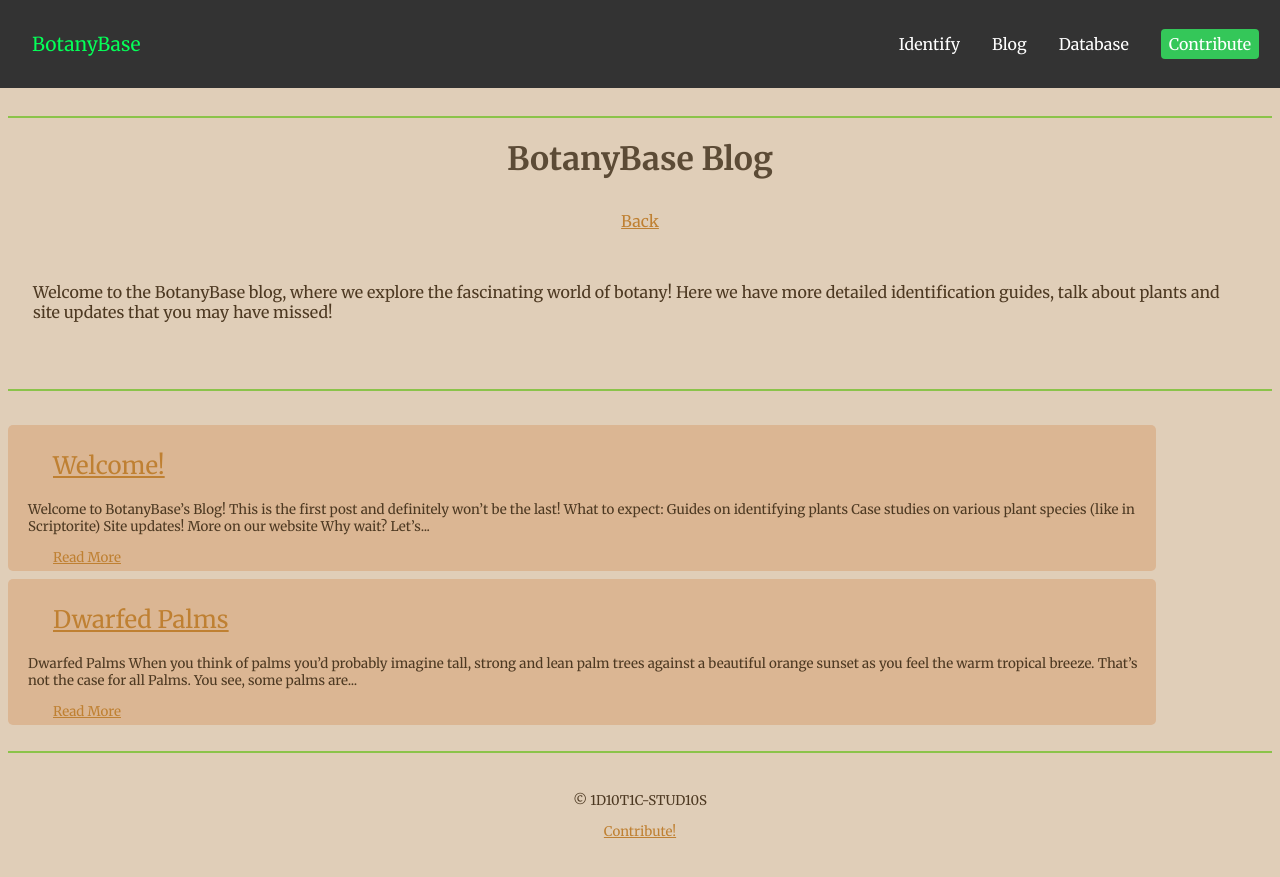
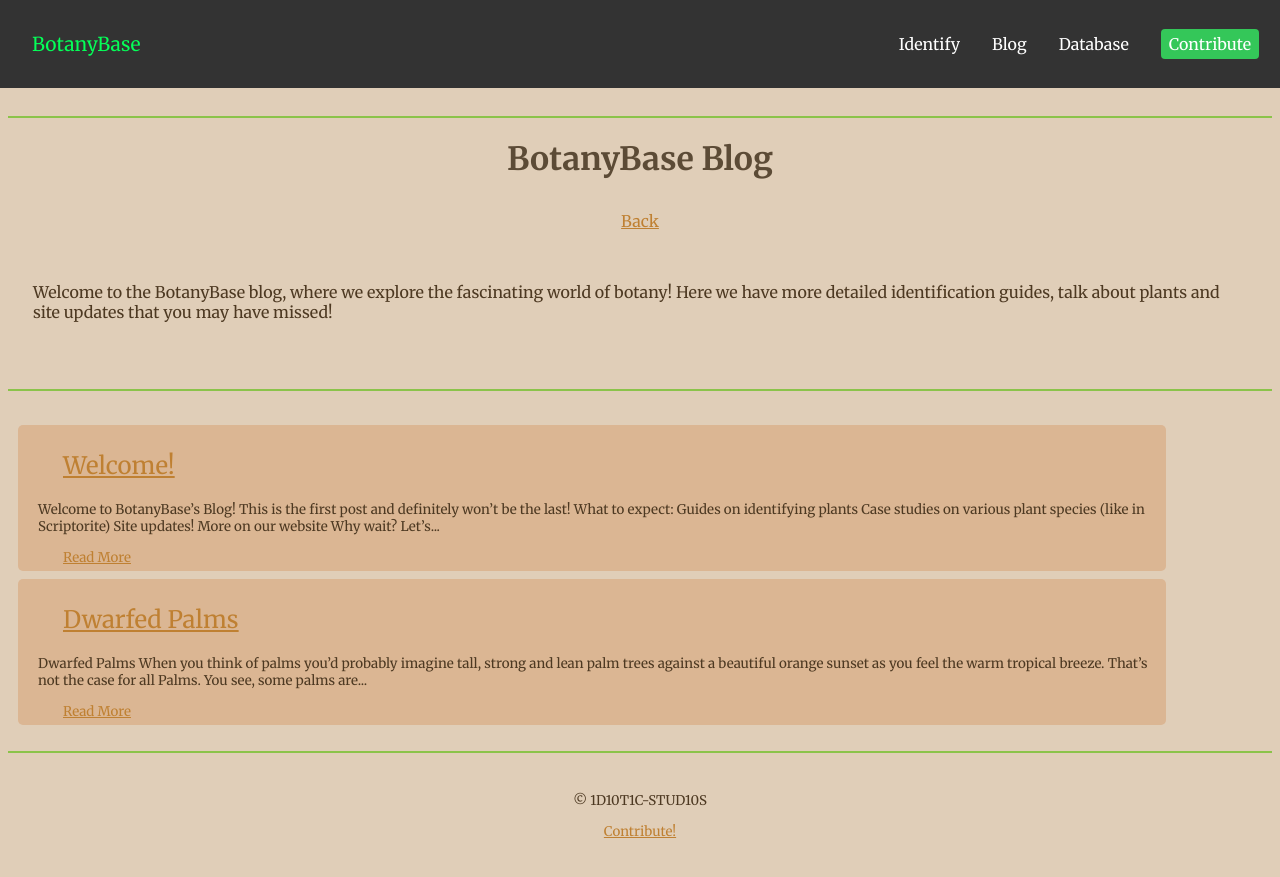
Before and after one commit to BotanyBase/botanybase.github.io, a Jekyll site: the page built from blog/index.html, in a window 1280 px wide. Shown: the top 877 px of the page. Built offline with Jekyll 4.4.1, drawn with Linux system fonts in a browser that asks for light colours.

Commit message:
Update style.css

```diff
--- a/assets/css/style.css
+++ b/assets/css/style.css
@@ -193,6 +193,6 @@ hr {
 	width: 90%;
 	padding: 5px;
 	margin-top: 8px;
-	margin-left: 0 auto;
+	margin-left: 10px;
 	border-radius: 5px;
 }
```
